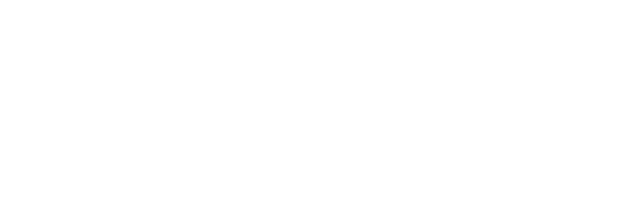
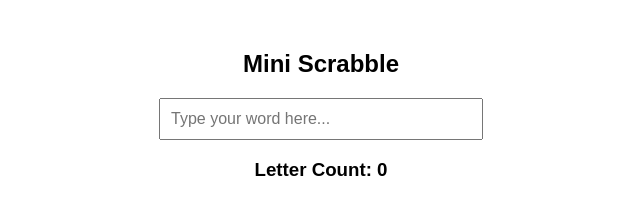
Before and after one commit to acciojob/mini-scrabble-himanshu8806, a website: page main.html in a window 1280 px wide. Shown: the whole page, without its empty margins (319-959 px from the left). Drawn offline with Linux system fonts and the light colour scheme.

Commit message:
created a submission

```diff
--- a/main.html
+++ b/main.html
@@ -1,16 +1,19 @@
 <!DOCTYPE html>
+<html>
+<head>
+  <link rel="stylesheet" href="styles.css">
+</head>
+<body>
 
-<html>
+  <!-- Mini Scrabble UI -->
+  <h2>Mini Scrabble</h2>
 
-<head>
-	<link rel="stylesheet" href="styles.css">
-</head>
+  <input type="text" id="evaluatedText" placeholder="Type your word here..." />
+  <h3>Letter Count: <span id="letterCount">0</span></h3>
 
-<body>
-	<!-- the entire body must be written by student -->
-    <script type="text/javascript" src="./script.js">
-</script>
+  <script type="text/javascript" src="./script.js"></script>
 
 </body>
+</html>
 
 </html>
--- a/script.js
+++ b/script.js
@@ -1 +1,7 @@
 //your code here
+const inputBox = document.getElementById("evaluatedText");
+const countDisplay = document.getElementById("letterCount");
+
+inputBox.addEventListener("input", function () {
+  countDisplay.textContent = inputBox.value.length;
+});
--- a/styles.css
+++ b/styles.css
@@ -1,2 +1,13 @@
+body {
+  font-family: Arial, sans-serif;
+  text-align: center;
+  margin-top: 50px;
+}
+
+input {
+  padding: 10px;
+  font-size: 16px;
+  width: 300px;
+}
 
 /* Your CSS Code here. */
```
